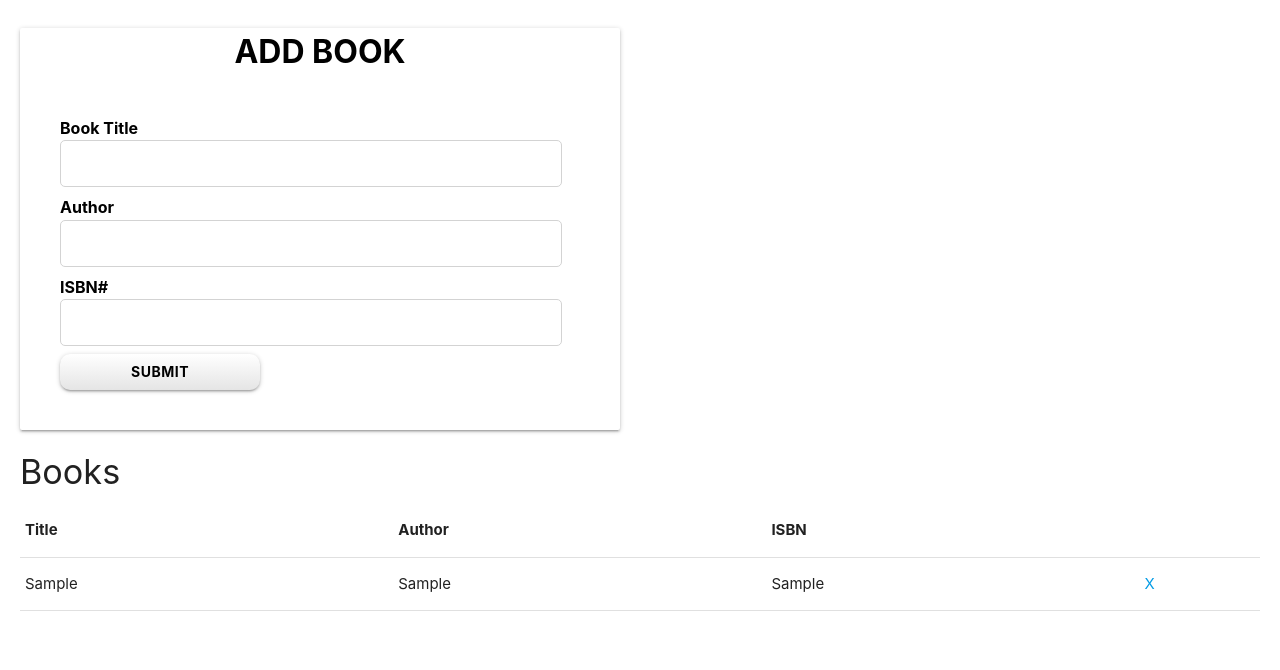
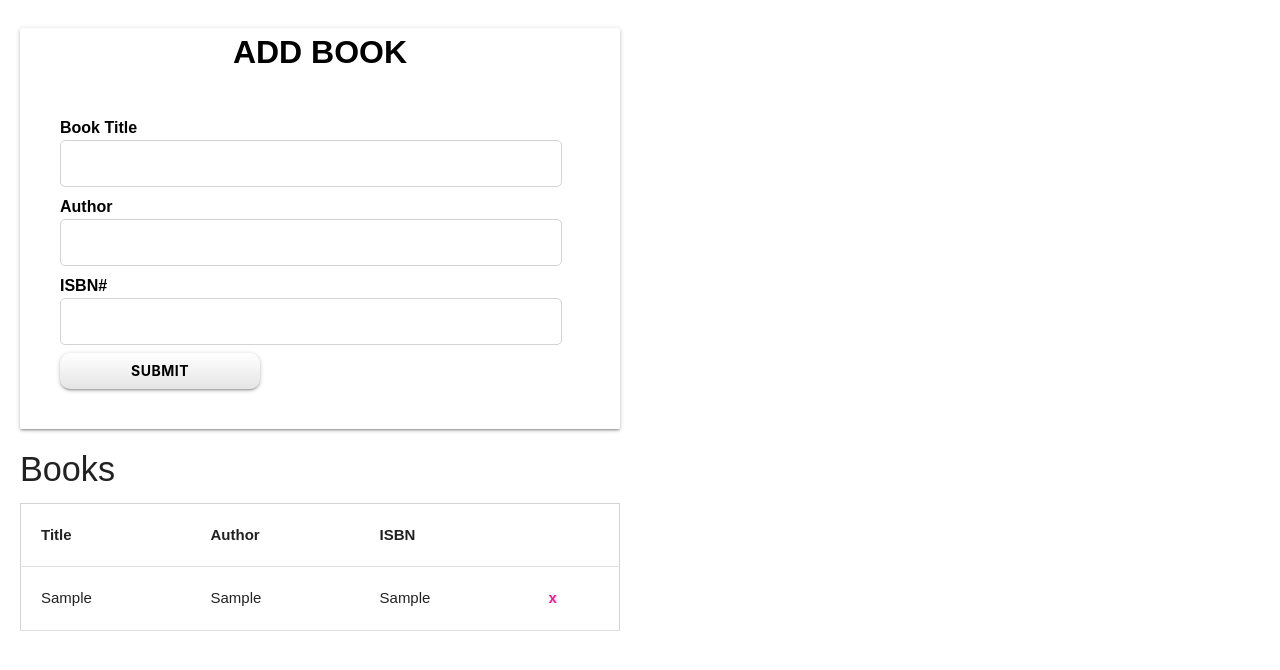
Before and after one commit to hnnmrkr/books, a plain HTML site: page index.html in a window 1280 px wide. Both pictures are taken after typing "Sample", "Sample", "Sample" into the empty fields and a click on the button "SUBMIT". Drawn offline with nearby package versions, Linux system fonts and the light colour scheme.

Commit message:
Style changes for table

```diff
--- a/app.js
+++ b/app.js
@@ -29,7 +29,7 @@ function addBook(event){
     td = document.createElement('td');
     const link = document.createElement('a');
     link.setAttribute('href', '#');
-    link.appendChild(document.createTextNode('X'));
+    link.appendChild(document.createTextNode('x'));
     td.appendChild(link);
     tr.appendChild(td);
     booksList.appendChild(tr);
--- a/index.html
+++ b/index.html
@@ -12,6 +12,7 @@
 <style>
     body{
         padding: 20px;
+        font-family: arial;
     }
 
     form{
@@ -29,6 +30,24 @@
         font-weight: bold;
         border: none;
         border-radius: 10px;
+    }
+
+    table{
+        width: 600px;
+        border: 1px lightgrey solid;
+    }
+
+    a{
+        color: deeppink;
+        font-weight: bold;
+    }
+
+    th{
+        padding: 20px;
+    }
+
+    td{
+        padding: 20px;
     }
 </style>
 <body>
```
